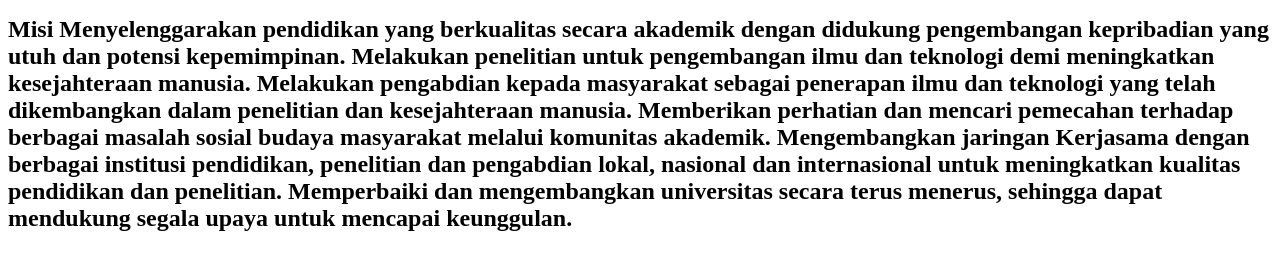
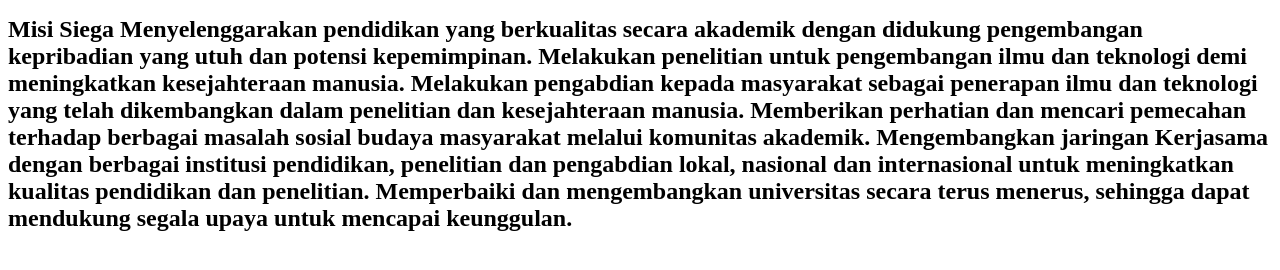
Before and after one commit to buluck76/UASManpro, a plain HTML site: page index.html in a window 1280 px wide. Shown: the part 316-586 px from the top of the page. Drawn offline with Linux system fonts and the light colour scheme.

Commit message:
Update index.html

```diff
--- a/index.html
+++ b/index.html
@@ -15,7 +15,7 @@
 	<img src="img/logosiega.png" alt="Logo Siega" width="150" height="150">
 	<h2>Visi Siega
 Menjadi komunitas akademik yang unggul dalam pendidikan, penelitian dan pengabdian dengan dilandasi nilai-nilai Kristiani: cinta kasih, keadilan dan kejujuran</h2>
-<h2>Misi
+<h2>Misi Siega
 	Menyelenggarakan pendidikan yang berkualitas secara akademik dengan didukung pengembangan kepribadian yang utuh dan potensi kepemimpinan.
 Melakukan penelitian untuk pengembangan ilmu dan teknologi demi meningkatkan kesejahteraan manusia.
 Melakukan pengabdian kepada masyarakat sebagai penerapan ilmu dan teknologi yang telah dikembangkan dalam penelitian dan kesejahteraan manusia.
```
